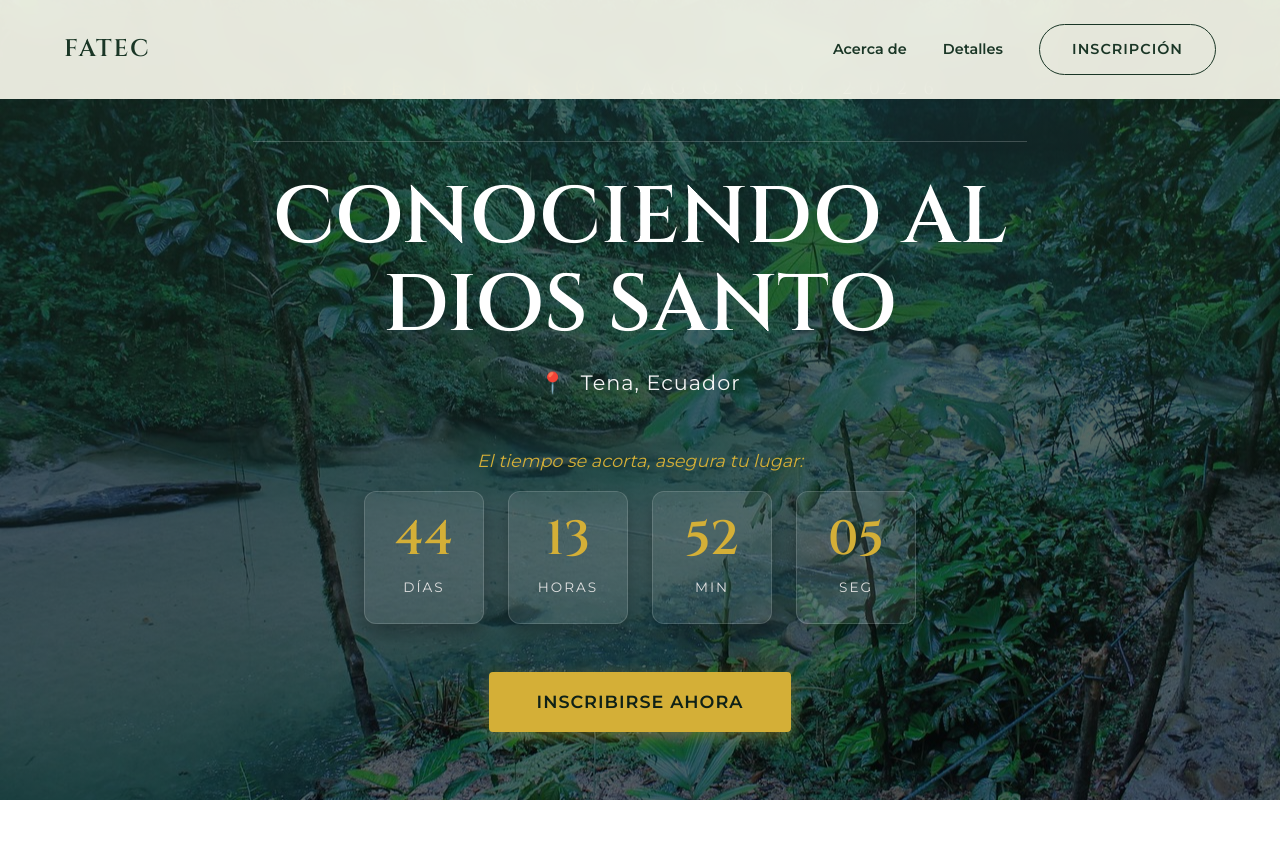
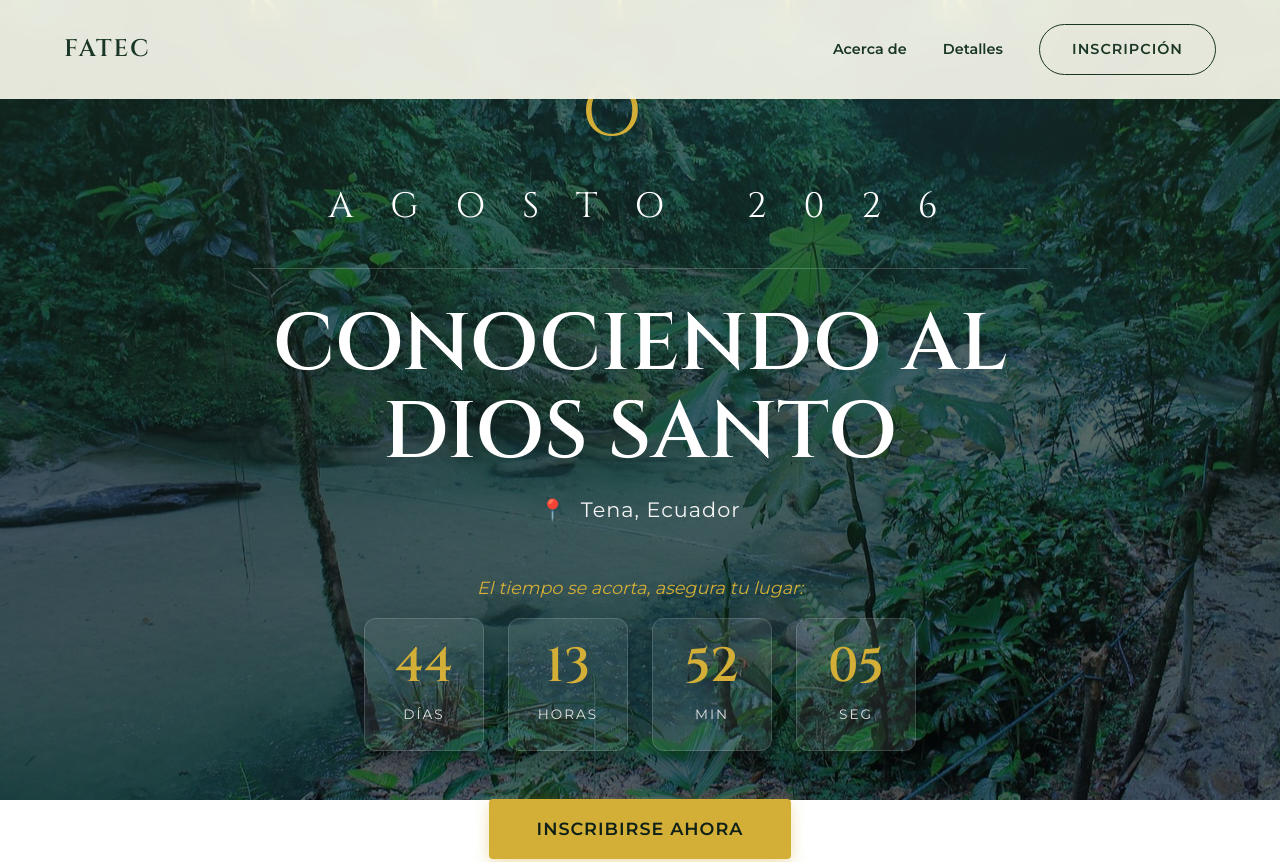
Before and after one commit to AndresQuille/retiro-tena, a plain HTML site: page index.html in a window 1280 px wide. Shown: the top 862 px of the page. Drawn offline with Linux system fonts and the light colour scheme.

Commit message:
Modificación de la página

```diff
--- a/index.html
+++ b/index.html
@@ -259,7 +259,8 @@
                         <div class="bank-details">
                             <div class="bank-logo">Banco Pichincha</div>
                             <ul>
-                                <li><strong>Cuenta:</strong> 2211915621</li>
+                                <li><strong>Nombre:</strong> Moisés Curi</li>
+                                <li><strong>Cuenta ahorro:</strong> 2211915621</li>
                                 <li><strong>Valor total:</strong> $30</li>
                                 <li><strong>Reserva:</strong> $15</li>
                             </ul>
@@ -280,7 +281,7 @@
 
     <!-- Footer -->
     <footer>
-        <p>&copy; 2026 FATEC - Faro Teológico en Contexto. Todos los derechos reservados.</p>
+        <p>&copy; 2026 LogosTech - Agencia Digital. Todos los derechos reservados.</p>
     </footer>
 
     <script>
--- a/styles.css
+++ b/styles.css
@@ -175,25 +175,26 @@ p {
 }
 
 .hero-top {
-    margin-bottom: 1.5rem;
+    margin-bottom: 2rem;
     font-family: var(--font-heading);
     display: flex;
+    flex-direction: column;
     justify-content: center;
     align-items: center;
-    gap: 2rem;
+    gap: 0.5rem;
 }
 
 .hero-subtitle {
     color: var(--accent-color);
-    font-size: 1.6rem;
-    letter-spacing: 0.5em;
+    font-size: 4.5rem;
+    letter-spacing: 0.8em;
     font-weight: 400;
 }
 
 .hero-date {
     color: var(--bg-white);
-    font-size: 1.2rem;
-    letter-spacing: 0.3em;
+    font-size: 2.2rem;
+    letter-spacing: 0.4em;
     font-weight: 300;
 }
 
```
